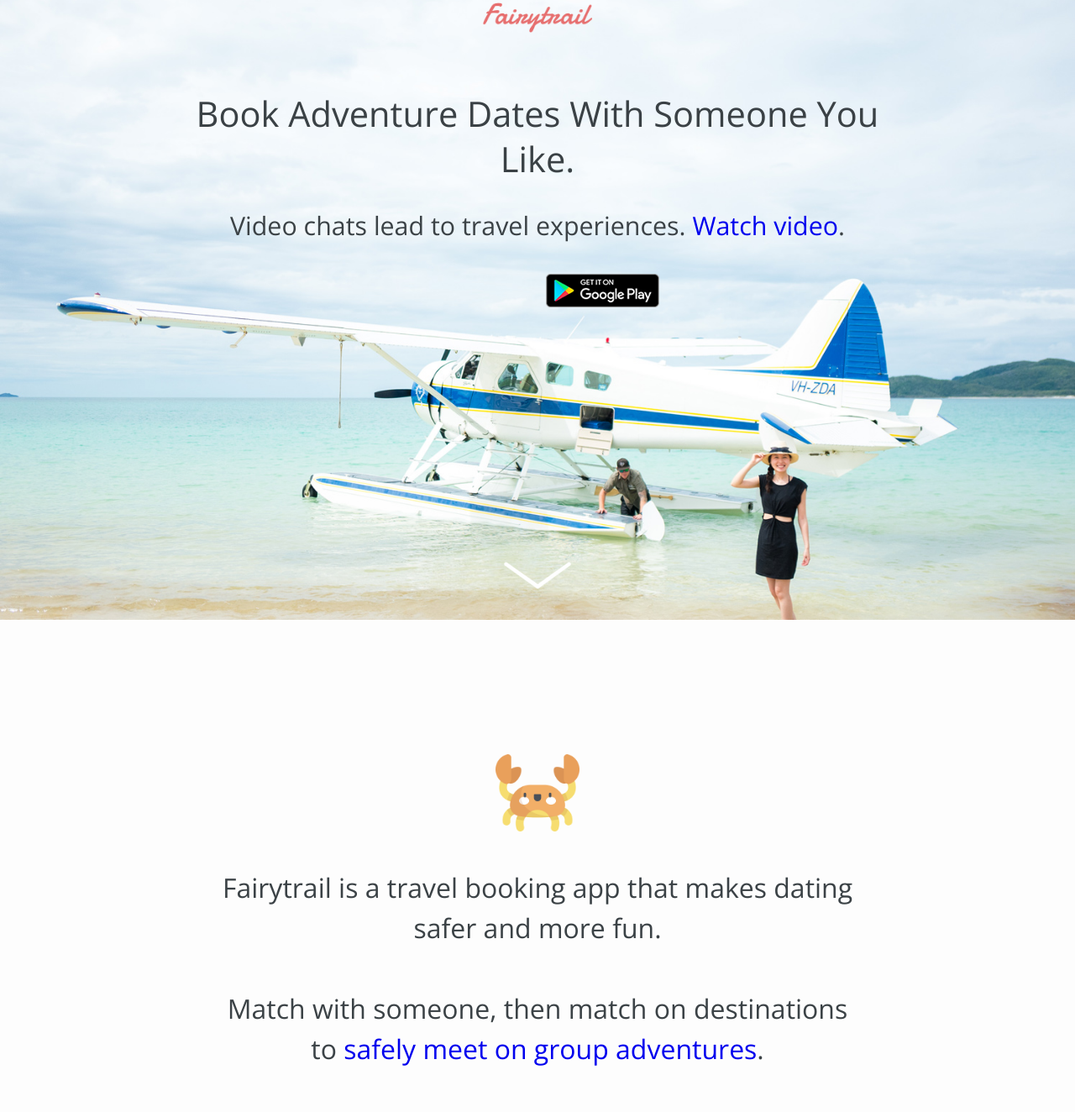
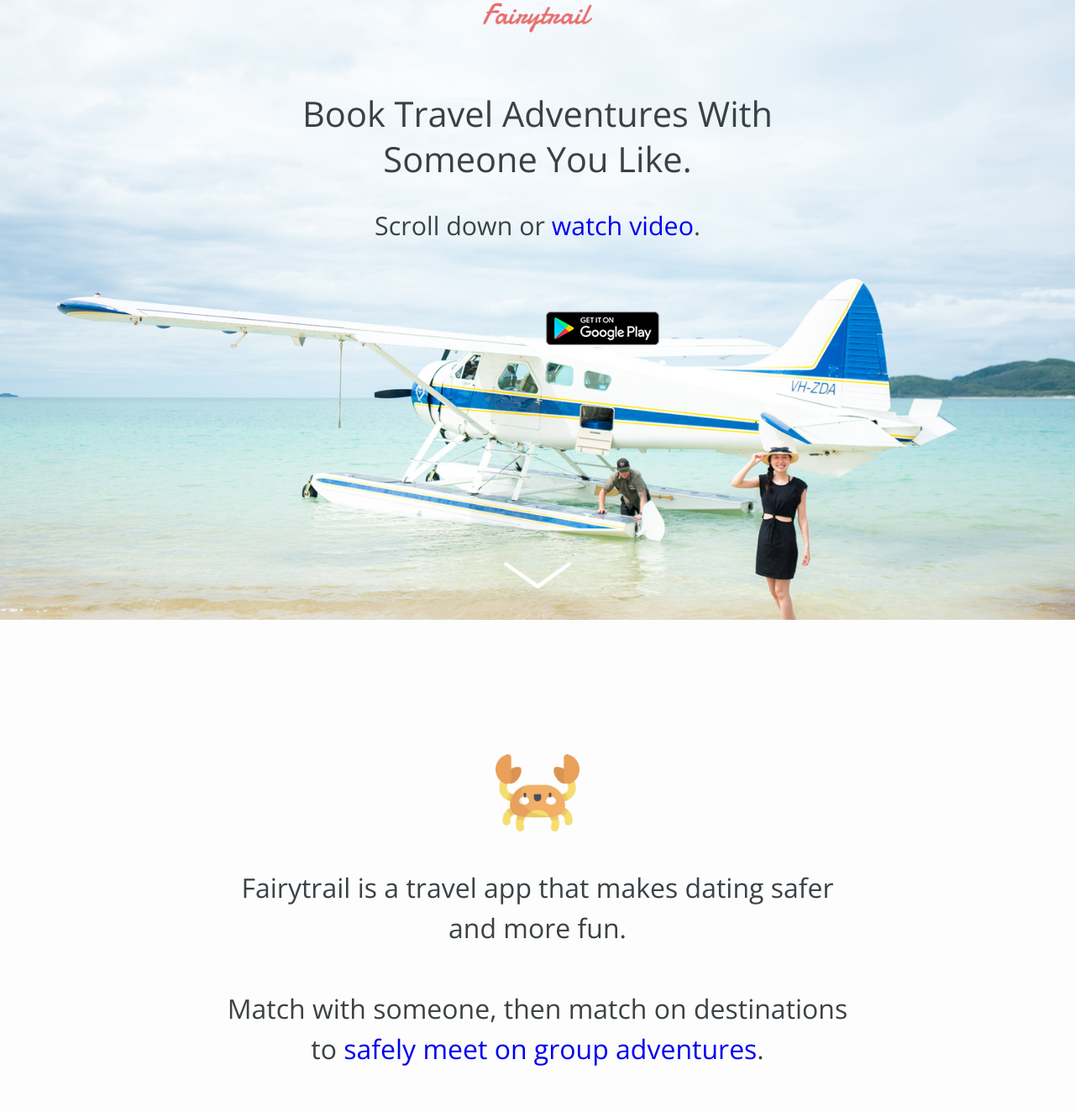
Before and after one commit to fairytrail/fairytrail.github.io, a plain HTML site: page index.html in a window 1280 px wide. Shown: the part 62-1386 px from the top of the page at 84% size. Drawn offline with nearby package versions, Linux system fonts and the light colour scheme; a script that the page names is missing.

Commit message:
copy update

```diff
--- a/index.html
+++ b/index.html
@@ -90,7 +90,7 @@ settings_timer=setTimeout('_vwo_code.finish()',settings_tolerance);var a=d.creat
     <div class="logo-container">
       <a href="/"><h1 class="logo hide-text">Fairytrail</h1></a>
     </div>
-    <div id="app-download" class="main-center get-app" style="margin:auto;max-width: 900px;">
+    <div id="app-download" class="main-center get-app" style="margin:auto;max-width: 730px;">
 
       <!-- <h1 style="padding: 0 20px;">The Adventure Dating App</h1> -->
 
@@ -98,10 +98,10 @@ settings_timer=setTimeout('_vwo_code.finish()',settings_tolerance);var a=d.creat
       Explore the world with someone you like.
       </h1> -->
       <h1 style="padding: 0 20px;text-align: center;">
-      Book Adventure Dates With Someone You Like.
+      Book Travel Adventures With Someone You Like.
       </h1>
 
-      <h2 class="lead">Video chats lead to travel experiences. <a target="_blank" style="text-decoration:none;" href="https://www.youtube.com/watch?v=YKRhQj9HXno">Watch video</a>.</h2>
+      <h2 class="lead">Scroll down or <!-- Video chats lead to travel experiences. --> <a target="_blank" style="text-decoration:none;" href="https://www.youtube.com/watch?v=YKRhQj9HXno">watch video</a>.<br>&nbsp;</h2>
       <form action="/" method="post" class="main-cta">
         <div  class="mobile-apps"><ul class="apps"><li class="app-item"><a class="app-link app-ios" href="https://itunes.apple.com/us/app/fairytrail-dating-tours/id1442011999?ls=1&mt=8" aria-label="Download Fairytrail on the app store" target="_blank"></a></li><li class="app-item"><a class="app-link app-android" href="https://play.google.com/store/apps/details?id=app.fairytrail.release" aria-label="Download Fairytrail on Google Play" target="_blank"></a></li></ul>
         </div>
@@ -132,7 +132,7 @@ settings_timer=setTimeout('_vwo_code.finish()',settings_tolerance);var a=d.creat
 <!--       <h2 class="tagline">Peek outside your city's bubble. <br>&nbsp;<br>Match on an adventure and chat before booking.<br>&nbsp;<br>Build a relationship on <span style="font-weight:bolder;">group tours</span> by Airbnb Adventures.</h2> -->
       <h2 class="tagline">
       <!-- Are you a remote worker, freelancer, or traveler?  -->
-      Fairytrail is a travel booking app that makes dating safer and more fun.
+      Fairytrail is a travel app that makes dating safer and more fun.
       <!-- Fairytrail is a dating app for wholesome people passionate about travel.  -->
       <br>&nbsp;<br>
       Match with someone, then match on destinations to <a href="/safety" style="text-decoration: none;">safely meet on group adventures</a>.
```
